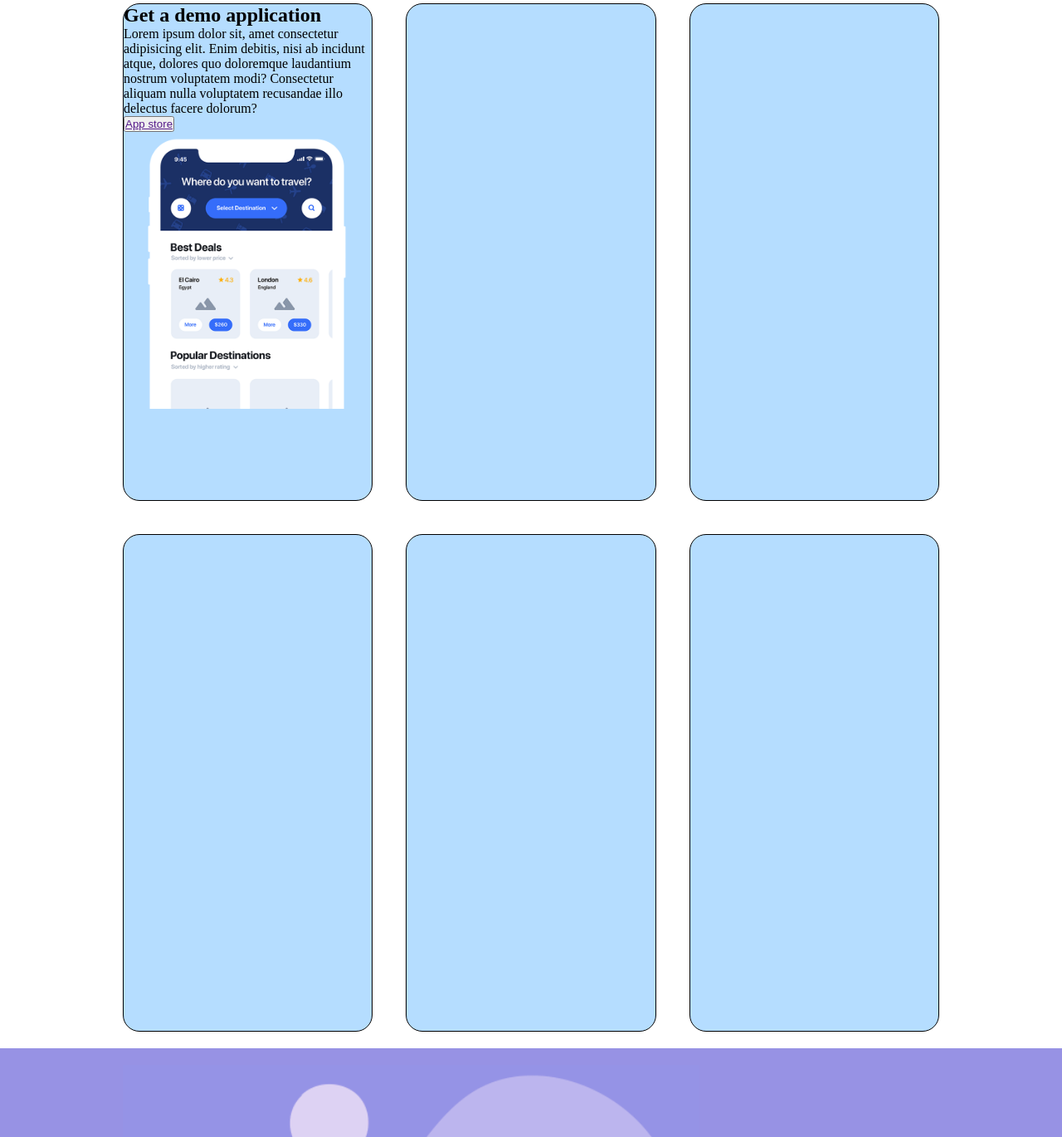
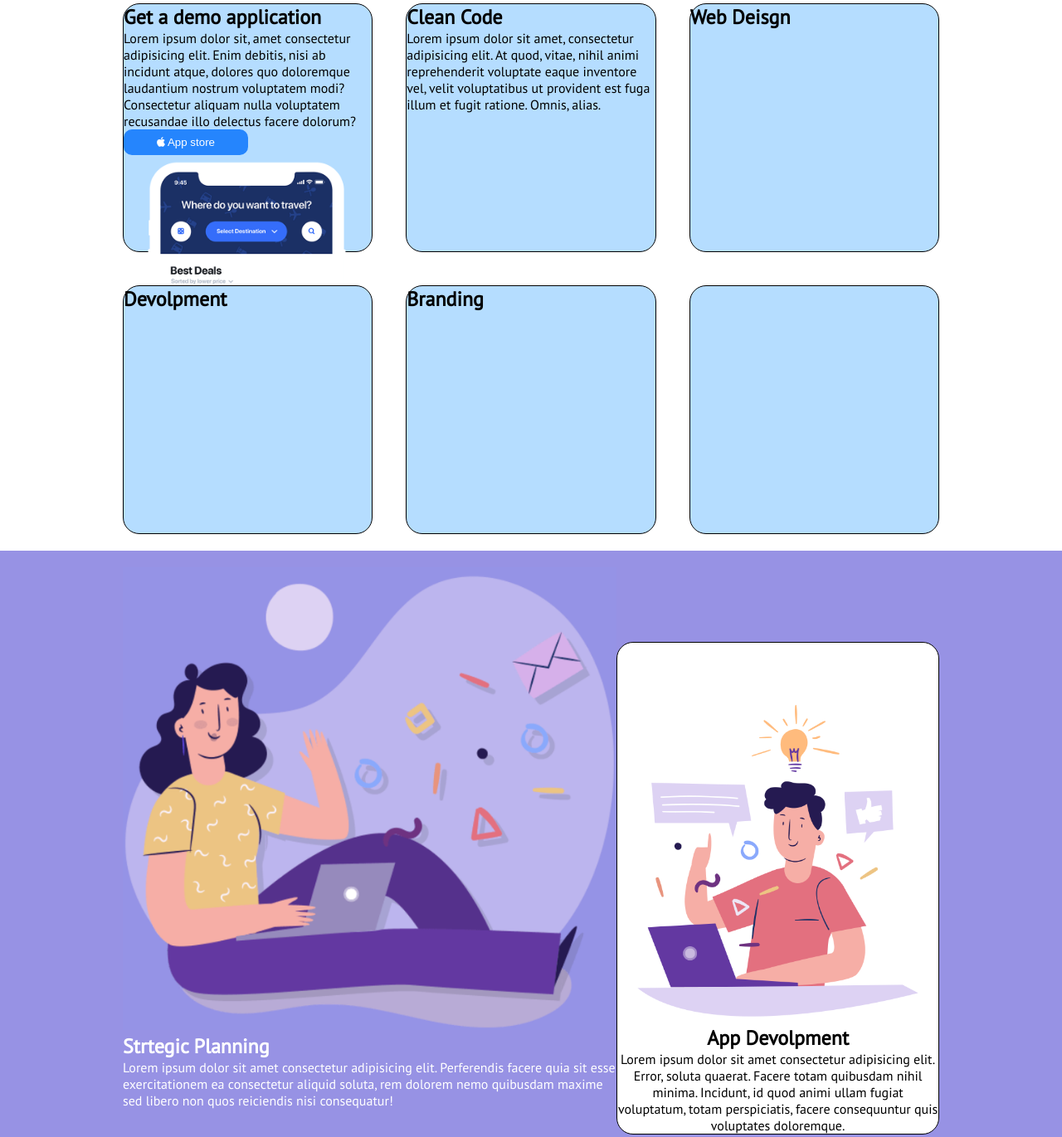
Before and after one commit to gregluca/htmlcss-responsive-layout, a plain HTML site: page index.html in a window 1280 px wide. Shown: the part 116-1487 px from the top of the page at 83% size. Drawn offline with Linux system fonts and the light colour scheme.

Commit message:
Add: media screen dekstop

```diff
--- a/css/style-responsive.css
+++ b/css/style-responsive.css
@@ -19,7 +19,19 @@
     .small {
         width: 80%;
     }
+    .planning {
+        flex-direction: row;
+    }
     #working .col {
         width: calc(100% / 3 - 40px);
     }
+    .box-right {
+        padding-top: 70px;
+    }
+    .content {
+        padding-top: 90px;
+        width: 100%;
+
+
+    }
 }
--- a/css/style.css
+++ b/css/style.css
@@ -5,6 +5,14 @@
 }
 img {
     max-width: 100%;
+}
+.bg-box {
+    background-color:#9792e4;
+    min-height: 700px;
+}
+.small {
+    width: 80%;
+    margin: 0 auto;
 }
 .header {
     height: 100px;
@@ -22,36 +30,53 @@ img {
     justify-content: space-between;
 }
 .col {
+    font-family: 'PT Sans', sans-serif;
     border: 1px solid black;
     width: 100%;
-    height: 600px;
+    height: 300px;
     margin: 0 auto;
     background-color: #b5ddff;
     border-radius: 20px;
     margin: 20px;
 }
+
+.btn {
+    background-color: rgb(37 133 253) ;
+    width: 150px;
+    border-radius: 10px;
+    padding: .5rem 2px;
+    border: none;
+}
+.btn a {
+    color: white;
+    text-decoration: none;
+}
 .planning {
+    font-family: 'PT Sans', sans-serif;
     display: flex;
     flex-direction: column;
-    flex-wrap: wrap;
     padding: 20px;
 }
+.about {
+    display: flex;
+    width: 100%;
+}
 .box-left {
+    color: white;
 }
 .box-right {
     background-color: white;
     border-radius: 20px;
     text-align: center;
+    border: 1px solid black;
 }
 #expert .col {
-    background-color:#9792e4;
     color: white;
 }
 .partners .row {
     flex-direction: column;
 }
 .benefit {
-    background-color:#9792e4;
 }
 #working .col {
     background-color: white;
@@ -64,17 +89,9 @@ img {
     border: 1px solid black;
 }
 .free {
-    background-color: #9792e4;
     height: 300px;
 }
 .footer {
     background-color: #333333;
     height: 150px;
 }
-.bg-box {
-    background-color:#9792e4;
-}
-.small {
-    width: 80%;
-    margin: 0 auto;
-}
--- a/index.html
+++ b/index.html
@@ -7,6 +7,9 @@
     <title>Responsive Layout</title>
     <link rel="stylesheet" href="css/style.css">
     <link rel="stylesheet" href="css/style-responsive.css">
+    <link rel="preconnect" href="https://fonts.googleapis.com">
+    <link rel="preconnect" href="https://fonts.gstatic.com" crossorigin>
+    <link href="https://fonts.googleapis.com/css2?family=PT+Sans&display=swap" rel="stylesheet">
     <link rel="stylesheet" href="https://cdnjs.cloudflare.com/ajax/libs/font-awesome/6.4.2/css/all.min.css" integrity="sha512-z3gLpd7yknf1YoNbCzqRKc4qyor8gaKU1qmn+CShxbuBusANI9QpRohGBreCFkKxLhei6S9CQXFEbbKuqLg0DA==" crossorigin="anonymous" referrerpolicy="no-referrer" />
 </head>
 <body>
@@ -24,15 +27,24 @@
                 <div class="col">
                     <h2>Get a demo application</h2>
                     <p>Lorem ipsum dolor sit, amet consectetur adipisicing elit. Enim debitis, nisi ab incidunt atque, dolores quo doloremque laudantium nostrum voluptatem modi? Consectetur aliquam nulla voluptatem recusandae illo delectus facere dolorum?</p>
-                    <button><a href="">App store</a></button>
+                    <button class="btn"><a href=""><i class="fa-brands fa-apple"></i> App store</a></button>
                     <div class="img">
                         <img src="img/phone.png" alt="">
                     </div>
                 </div>
-                <div class="col"></div>
-                <div class="col"></div>
-                <div class="col"></div>
-                <div class="col"></div>
+                <div class="col">
+                    <h2>Clean Code</h2>
+                    <p>Lorem ipsum dolor sit amet, consectetur adipisicing elit. At quod, vitae, nihil animi reprehenderit voluptate eaque inventore vel, velit voluptatibus ut provident est fuga illum et fugit ratione. Omnis, alias.</p>
+                </div>
+                <div class="col">
+                    <h2>Web Deisgn</h2>
+                </div>
+                <div class="col">
+                    <h2>Devolpment</h2>
+                </div>
+                <div class="col">
+                    <h2>Branding</h2>
+                </div>
                 <div class="col"></div>
             </div>
         </section>
@@ -43,10 +55,12 @@
                     <h2>Strtegic Planning</h2>
                     <p>Lorem ipsum dolor sit amet consectetur adipisicing elit. Perferendis facere quia sit esse exercitationem ea consectetur aliquid soluta, rem dolorem nemo quibusdam maxime sed libero non quos reiciendis nisi consequatur!</p>
                 </div>
-                <div class="box-right">
-                    <img src="img/planning2.png" alt="">
-                    <h2>App Devolpment</h2>
-                    <p>Lorem ipsum dolor sit amet consectetur adipisicing elit. Error, soluta quaerat. Facere totam quibusdam nihil minima. Incidunt, id quod animi ullam fugiat voluptatum, totam perspiciatis, facere consequuntur quis voluptates doloremque.</p>
+                <div class="content">
+                    <div class="box-right">
+                        <img src="img/planning2.png" alt="">
+                        <h2>App Devolpment</h2>
+                        <p>Lorem ipsum dolor sit amet consectetur adipisicing elit. Error, soluta quaerat. Facere totam quibusdam nihil minima. Incidunt, id quod animi ullam fugiat voluptatum, totam perspiciatis, facere consequuntur quis voluptates doloremque.</p>
+                    </div>
                 </div>
             </section>
         </div>
@@ -75,7 +89,7 @@
             <div class="box-left">
 
             </div>
-            <div class="bog-right">
+            <div class="box-right">
 
             </div>
         </section>
```
